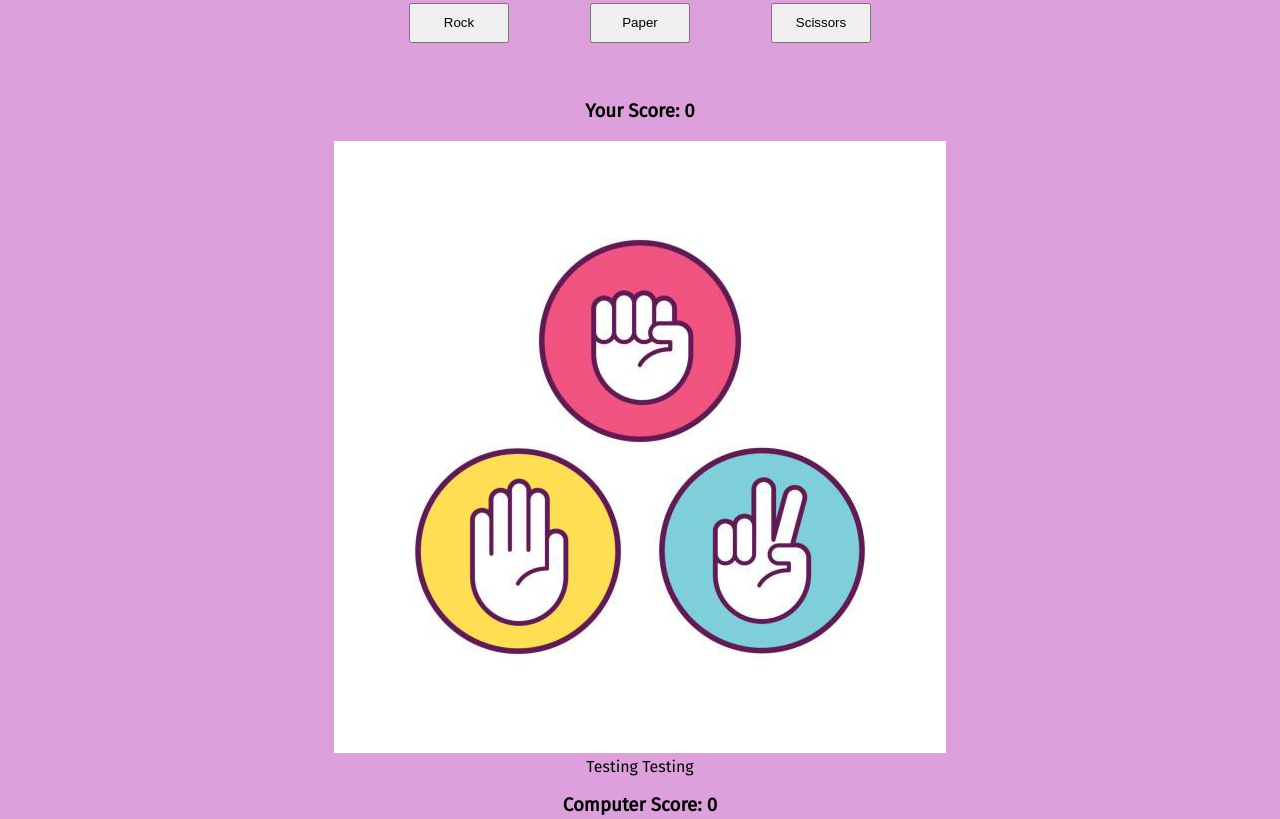
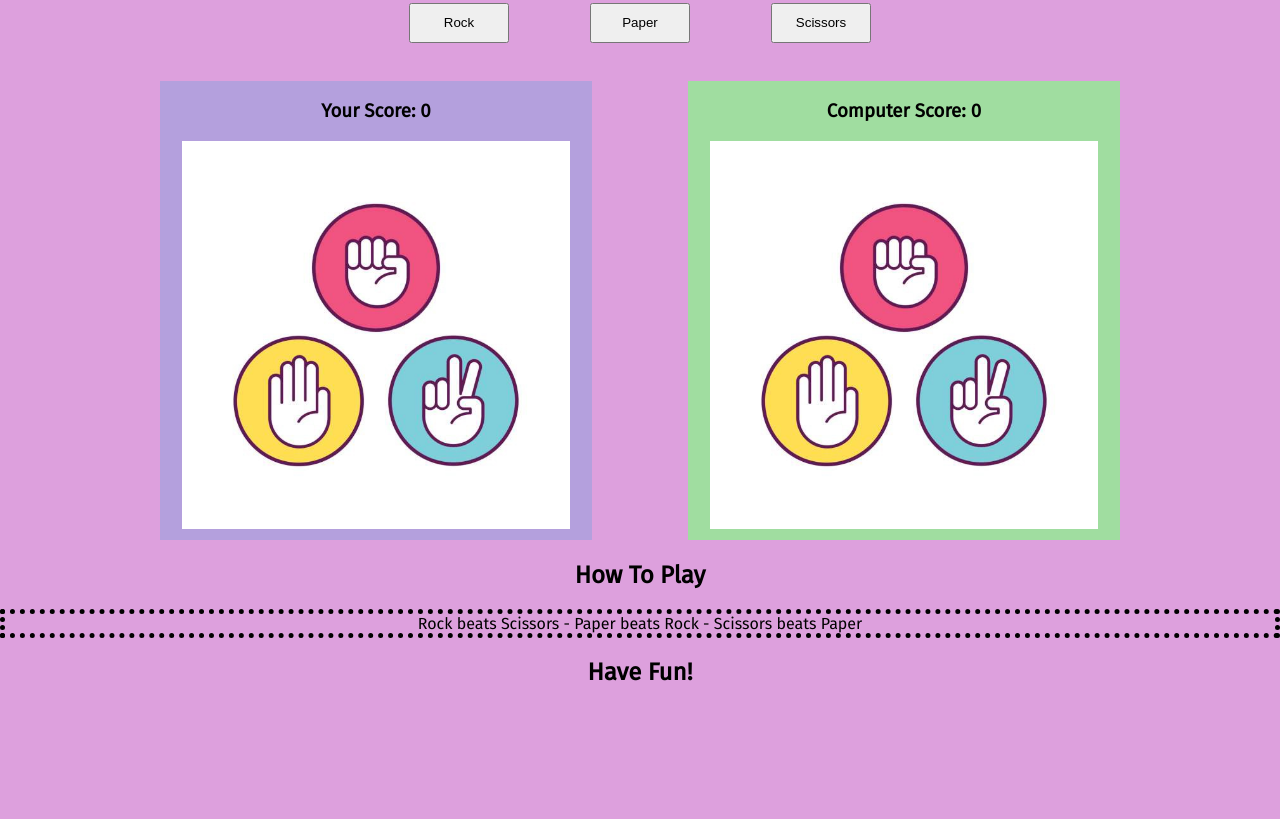
Before and after one commit to MishaLea/r-p-s, a plain HTML site: page index.html in a window 1280 px wide. Shown: the part 427-1246 px from the top of the page. After the commit the page ends 1133 px from the top, so only its background shows below. Drawn offline with Linux system fonts and the light colour scheme.

Commit message:
css styles added for header, footer, game-area and images

```diff
--- a/assets/css/style.css
+++ b/assets/css/style.css
@@ -52,6 +52,7 @@ footer p {
     margin-right: auto;
     margin-top: 1%;
     text-align: center;
+    height: 80%;
 }
 
 .choice {
@@ -64,3 +65,26 @@ footer p {
 button:hover {
     background-color:skyblue;
 }
+
+.player {
+    background-color: #B4A0DD
+    ;
+    float: left;
+    width: 45%;
+}
+
+#player-image {
+    width: 90%;
+    margin-bottom: 40%;
+}
+
+.computer {
+    background-color: #A0DDA0;
+    float: right;
+    width: 45%;
+}
+
+#computer-image {
+    width: 90%;
+    margin-bottom: 40%;
+}
--- a/index.html
+++ b/index.html
@@ -50,9 +50,6 @@
             <img id="player-image" src="assets/images/rps.jpeg" alt="Rock Paper Scissors Image">
         </div>
 
-        <!--The boxes i thought would provide the area for the rock,paper,scissor game but i may not need to use these-->
-        <box class="box1">Testing</box> <box class="box2">Testing</box>
-
         <div class="computer">
             <h3 class="scores">Computer Score: <span id="computer-score">0</span></h3>
              <img id="computer-image" src="assets/images/rps.jpeg" alt="Rock Paper Scissors Image">
```
